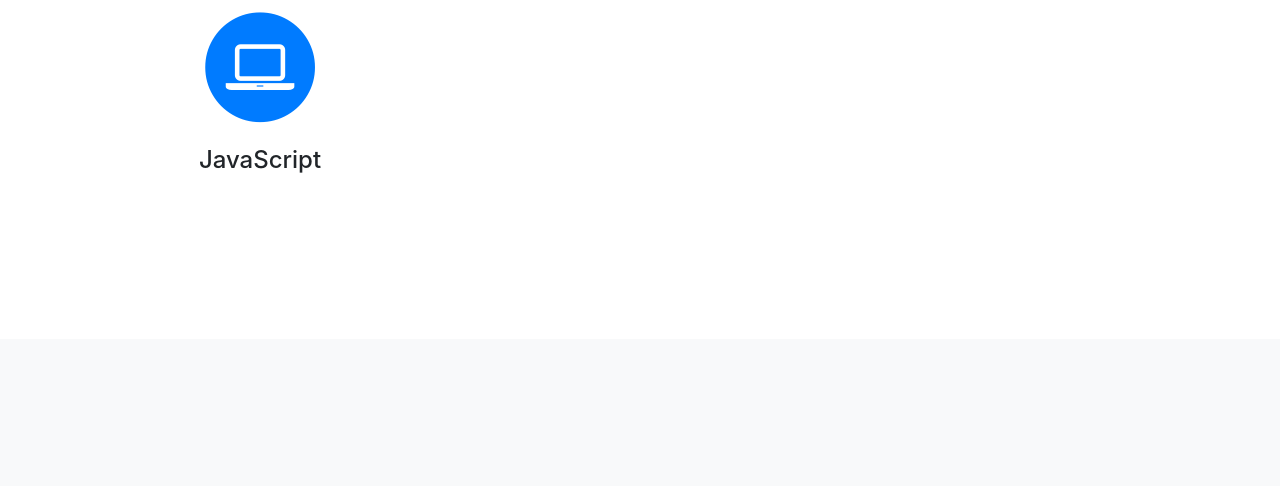
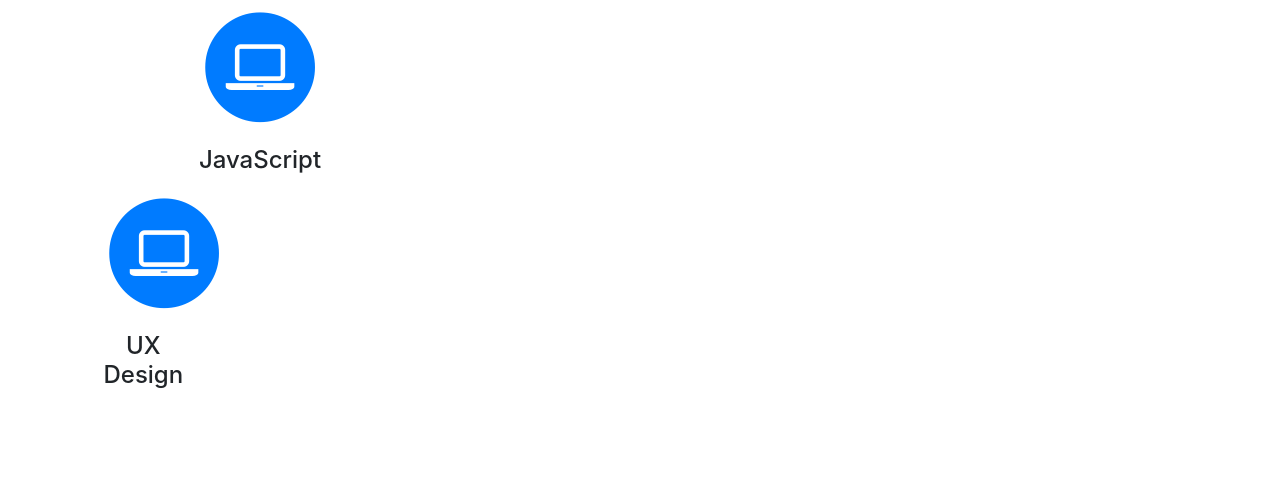
Before and after one commit to sfathelbab1/Portfolio, a website with bundled scripts: page index.html in a window 1280 px wide. Shown: the part 1204-1690 px from the top of the page. Built offline with nearby package versions, Linux system fonts and the light colour scheme; a web font is replaced by a local one.

Commit message:
Skill - UX Design

```diff
--- a/index.html
+++ b/index.html
@@ -103,6 +103,12 @@
               <i class="fa fa-laptop fa-stack-1x fa-inverse"></i>
             </span>
             <h4 class="service-heading">JavaScript</h4>
+            <div class="col-md-4">
+              <span class="fa-stack fa-4x">
+                <i class="fa fa-circle fa-stack-2x text-primary"></i>
+                <i class="fa fa-laptop fa-stack-1x fa-inverse"></i>
+              </span>
+              <h4 class="service-heading">UX Design</h4>
           </div>
         </div>
       </div>
```
